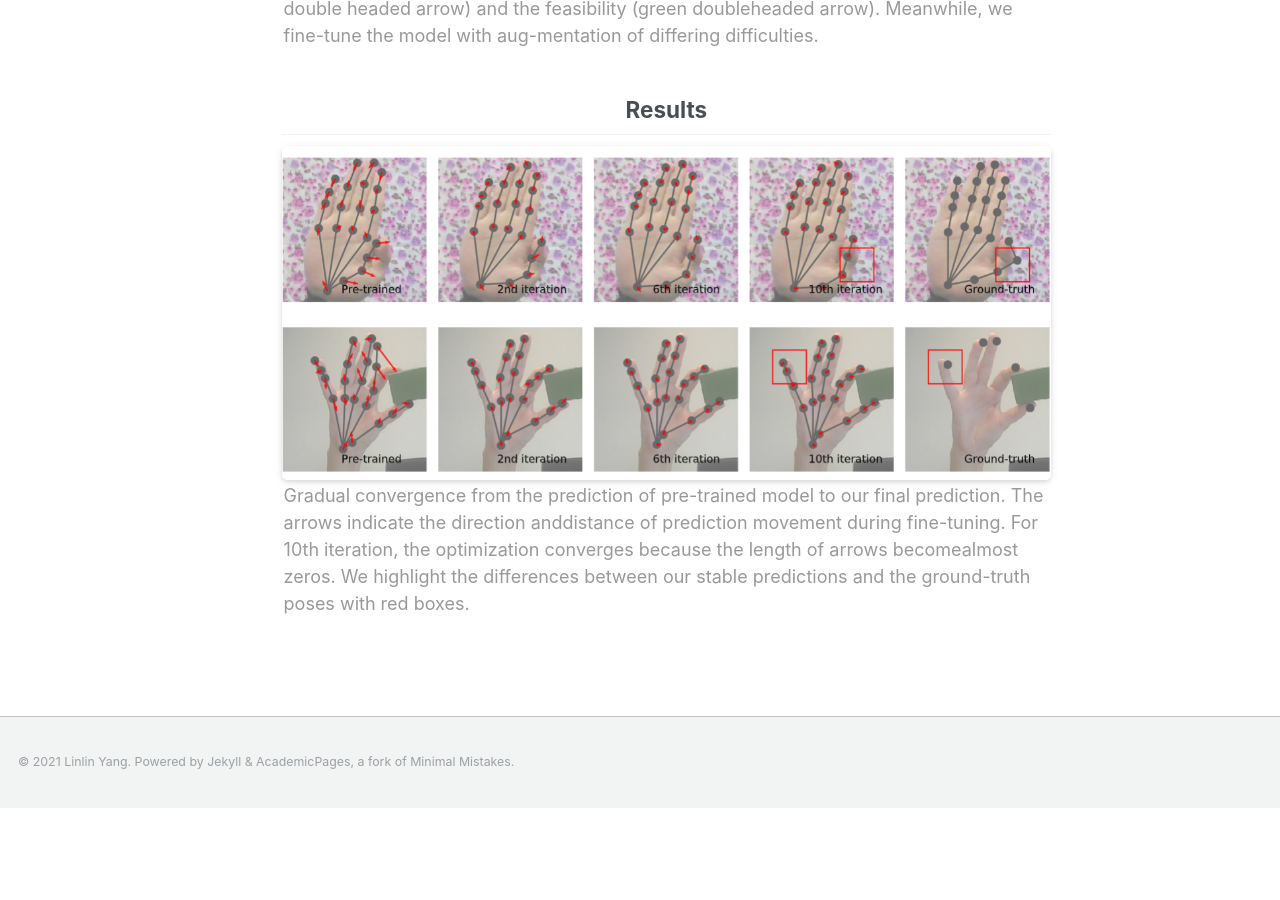
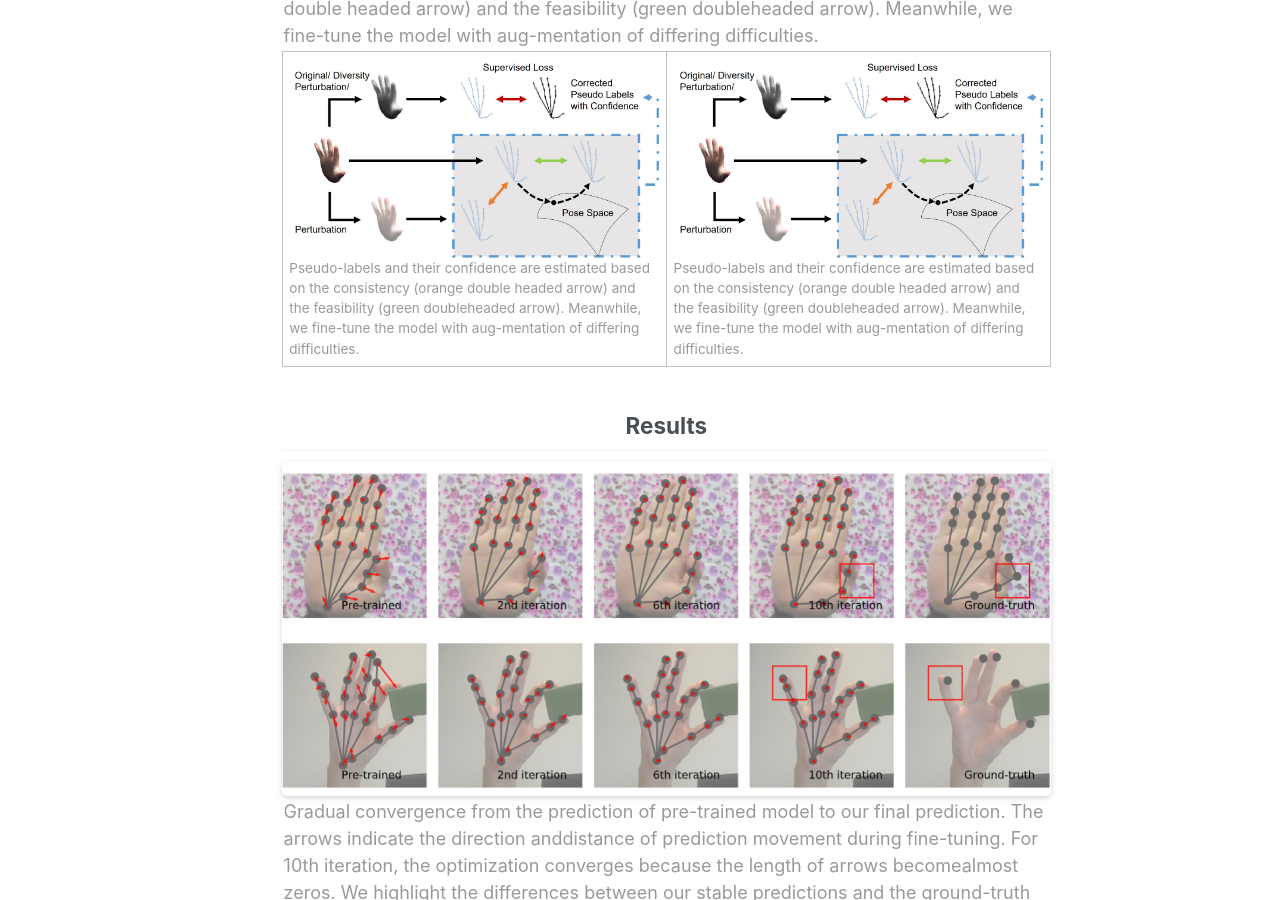
Before and after one commit to bestonebyone/mu4yang, a Jekyll site: the page built from _project/SemiHand.md, in a window 1280 px wide and 900 px high, scrolled down 1546 px. Built offline with Jekyll 4.4.1, drawn with Linux system fonts in a browser that asks for light colours; before the commit the page ends 2354 px from its top, so only the background shows below that.

Commit message:
Update SemiHand.md

```diff
--- a/_project/SemiHand.md
+++ b/_project/SemiHand.md
@@ -38,6 +38,17 @@ In particular, by approximating the hand masks from hand poses, we propose cross
 
 
 
+<table style="margin-left: auto; margin-right: auto;">
+    <tr>
+        <td>
+            <img src="https://www.mu4yang.com/files/project/semihand/teaser.jpg" >    <br>    <div style="color:orange;   display: inline-block;    color: #999;  "><div align='left' >Pseudo-labels and their  confidence  are  estimated based on the  consistency  (orange double headed arrow) and the feasibility (green doubleheaded arrow).  Meanwhile, we fine-tune the model with aug-mentation of differing difficulties.</div></div>
+        </td>
+        <td>
+        <img src="https://www.mu4yang.com/files/project/semihand/teaser.jpg" >    <br>    <div style="color:orange;   display: inline-block;    color: #999; "><div align='left' >Pseudo-labels and their  confidence  are  estimated based on the  consistency  (orange double headed arrow) and the feasibility (green doubleheaded arrow).  Meanwhile, we fine-tune the model with aug-mentation of differing difficulties.</div></div>
+        </td>
+    </tr>
+</table>
+
 
 
 
```
